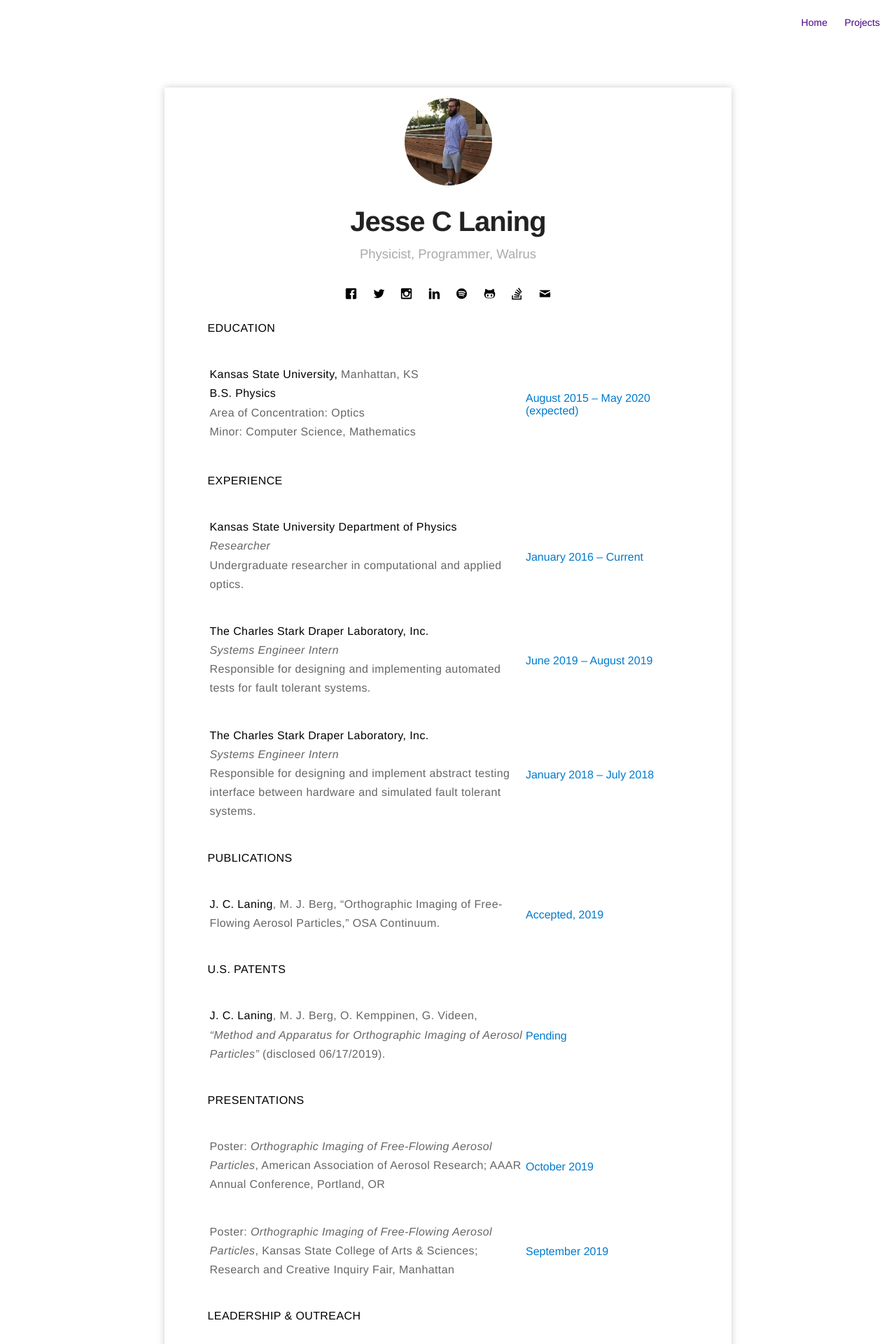
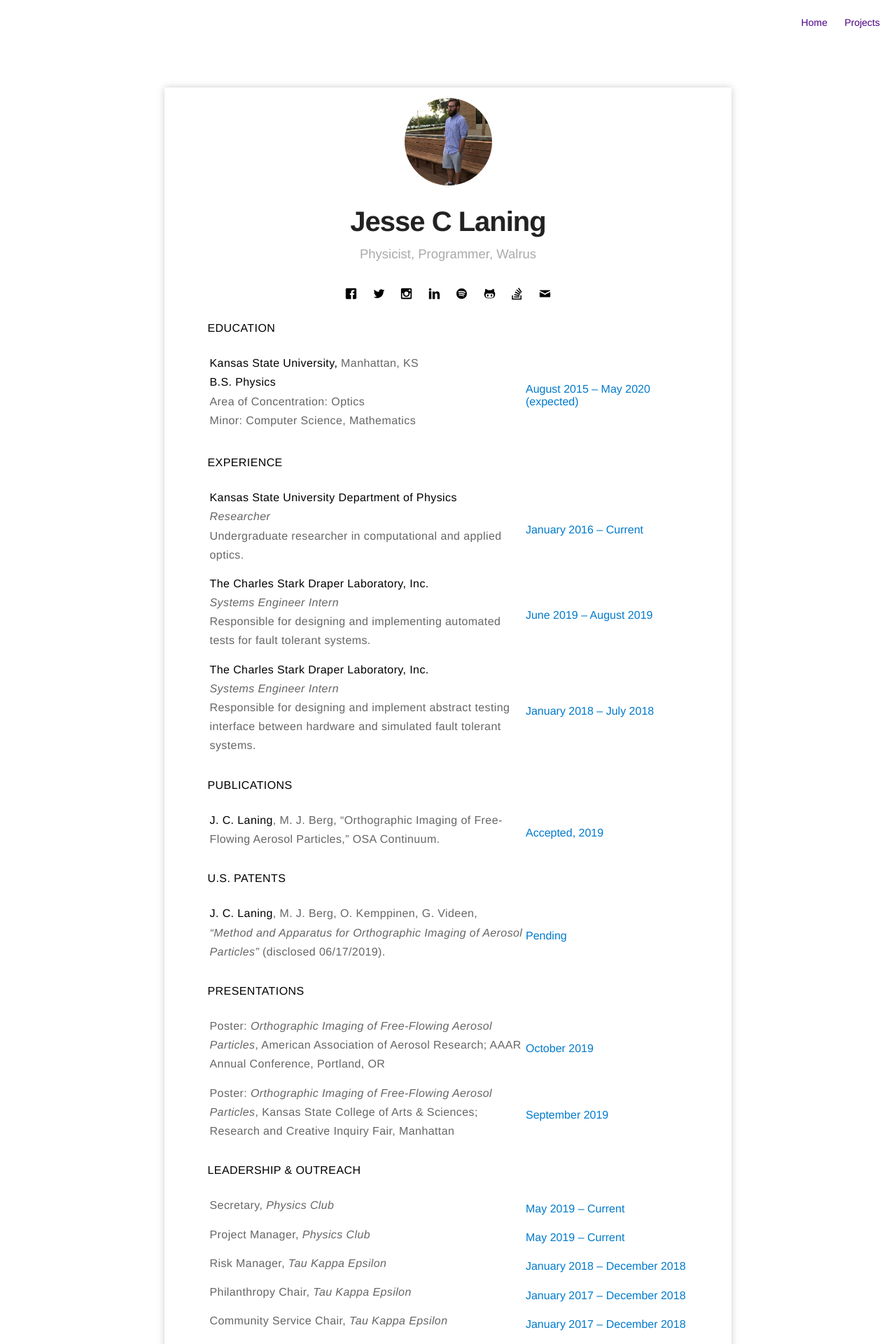
Before and after one commit to jamolnng/jamolnng.github.io, a Jekyll site: the page built from cv.html, in a window 1280 px wide. Shown: the top 1920 px of the page at 70% size. Built offline with Jekyll 4.4.1, drawn with Linux system fonts in a browser that asks for light colours; nearby versions of some CDN libraries; library files that are not in the unit come from our copies.

Commit message:
Update cv.html

```diff
--- a/cv.html
+++ b/cv.html
@@ -4,6 +4,13 @@
 layout: page
 title: CV
 ---
+<style>
+    #myp {
+        padding: 0 0 10px 0;
+        margin: 0 0 0 0;
+    }
+
+</style>
 <p>
     <strong>EDUCATION</strong>
 </p>
@@ -11,7 +18,7 @@ title: CV
     <table style="width:100%">
         <tr>
             <td>
-                <p>
+                <p id="myp">
                     <strong>Kansas State University, </strong>Manhattan, KS<br />
                     <strong>B.S. Physics</strong><br />
                     Area of Concentration: Optics<br />
@@ -27,7 +34,7 @@ title: CV
 <table style="width:100%">
     <tr>
         <td>
-            <p>
+            <p id="myp">
                 <strong>Kansas State University Department of Physics</strong><br />
                 <em>Researcher</em><br />
                 Undergraduate researcher in computational and applied optics.
@@ -37,7 +44,7 @@ title: CV
     </tr>
     <tr>
         <td>
-            <p>
+            <p id="myp">
                 <strong>The Charles Stark Draper Laboratory, Inc.</strong><br />
                 <em>Systems Engineer Intern</em><br />
                 Responsible for designing and implementing automated tests for fault tolerant systems.
@@ -47,7 +54,7 @@ title: CV
     </tr>
     <tr>
         <td>
-            <p>
+            <p id="myp">
                 <strong>The Charles Stark Draper Laboratory, Inc.</strong><br />
                 <em>Systems Engineer Intern</em><br />
                 Responsible for designing and implement abstract testing interface between hardware and simulated fault
@@ -62,7 +69,7 @@ title: CV
 <table style="width:100%">
     <tr>
         <td>
-            <p>
+            <p id="myp">
                 <strong>J. C. Laning</strong>, M. J. Berg, “Orthographic Imaging of Free-Flowing Aerosol Particles,”
                 OSA
                 Continuum.
@@ -75,7 +82,7 @@ title: CV
 <table style="width:100%">
     <tr>
         <td>
-            <p>
+            <p id="myp">
                 <strong>J. C. Laning</strong>, M. J. Berg, O. Kemppinen, G. Videen, <i>“Method and Apparatus for
                     Orthographic Imaging of Aerosol Particles”</i> (disclosed 06/17/2019).
             </p>
@@ -87,7 +94,8 @@ title: CV
 <table style="width:100%">
     <tr>
         <td>
-            <p>Poster: <i>Orthographic Imaging of Free-Flowing Aerosol Particles</i>, American Association of Aerosol
+            <p id="myp">
+                Poster: <i>Orthographic Imaging of Free-Flowing Aerosol Particles</i>, American Association of Aerosol
                 Research;
                 AAAR
                 Annual Conference, Portland, OR
@@ -97,7 +105,8 @@ title: CV
     </tr>
     <tr>
         <td>
-            <p>Poster: <i>Orthographic Imaging of Free-Flowing Aerosol Particles</i>, Kansas State College of Arts &
+            <p id="myp">
+                Poster: <i>Orthographic Imaging of Free-Flowing Aerosol Particles</i>, Kansas State College of Arts &
                 Sciences;
                 Research and Creative Inquiry Fair, Manhattan
             </p>
@@ -109,37 +118,37 @@ title: CV
 <table style="width:100%">
     <tr>
         <td>
-            <p>Secretary, <i>Physics Club</i></p>
+            <p id="myp">Secretary, <i>Physics Club</i></p>
         </td>
         <td width="34%">May 2019 &ndash; Current</td>
     </tr>
     <tr>
         <td>
-            <p>Project Manager, <i>Physics Club</i></p>
+            <p id="myp">Project Manager, <i>Physics Club</i></p>
         </td>
         <td width="34%">May 2019 &ndash; Current</td>
     </tr>
     <tr>
         <td>
-            <p>Risk Manager, <i>Tau Kappa Epsilon</i></p>
+            <p id="myp">Risk Manager, <i>Tau Kappa Epsilon</i></p>
         </td>
         <td width="34%">January 2018 &ndash; December 2018</td>
     </tr>
     <tr>
         <td>
-            <p>Philanthropy Chair, <i>Tau Kappa Epsilon</i></p>
+            <p id="myp">Philanthropy Chair, <i>Tau Kappa Epsilon</i></p>
         </td>
         <td width="34%">January 2017 &ndash; December 2018</td>
     </tr>
     <tr>
         <td>
-            <p>Community Service Chair, <i>Tau Kappa Epsilon</i></p>
+            <p id="myp">Community Service Chair, <i>Tau Kappa Epsilon</i></p>
         </td>
         <td width="34%">January 2017 &ndash; December 2018</td>
     </tr>
     <tr>
         <td>
-            <p>Secretary, <i>Tau Kappa Epsilon</i></p>
+            <p id="myp">Secretary, <i>Tau Kappa Epsilon</i></p>
         </td>
         <td width="34%">January 2017 &ndash; December 2017</td>
     </tr>
@@ -148,49 +157,49 @@ title: CV
 <table style="width:100%">
     <tr>
         <td>
-            <p>College of Arts & Sciences Research Travel Grant</p>
+            <p id="myp">College of Arts & Sciences Research Travel Grant</p>
         </td>
         <td width="34%">August 2019</td>
     </tr>
     <tr>
         <td>
-            <p>John P. Giese Memorial Scholarship</p>
+            <p id="myp">John P. Giese Memorial Scholarship</p>
         </td>
         <td width="34%">August 2019 &ndash; May 2020</td>
     </tr>
     <tr>
         <td>
-            <p>Semester Honors</p>
+            <p id="myp">Semester Honors</p>
         </td>
         <td width="34%">January 2019</td>
     </tr>
     <tr>
         <td>
-            <p>College of Arts & Sciences Research Travel Grant</p>
+            <p id="myp">College of Arts & Sciences Research Travel Grant</p>
         </td>
         <td width="34%">November 2018</td>
     </tr>
     <tr>
         <td>
-            <p>John P. Giese Memorial Scholarship</p>
+            <p id="myp">John P. Giese Memorial Scholarship</p>
         </td>
         <td width="34%">August 2017 &ndash; May 2018</td>
     </tr>
     <tr>
         <td>
-            <p>College of Arts & Sciences Research Scholarship</p>
+            <p id="myp">College of Arts & Sciences Research Scholarship</p>
         </td>
         <td width="34%">June 2016 &ndash; August 2016</td>
     </tr>
     <tr>
         <td>
-            <p>College of Arts & Sciences Research Scholarship</p>
+            <p id="myp">College of Arts & Sciences Research Scholarship</p>
         </td>
         <td width="34%">January 2016 &ndash; May 2016</td>
     </tr>
     <tr>
         <td>
-            <p>Semester Honors</p>
+            <p id="myp">Semester Honors</p>
         </td>
         <td width="34%">January 2016</td>
     </tr>
@@ -198,18 +207,28 @@ title: CV
 <p><strong>MEMBERSHIPS</strong></p>
 <table style="width:100%">
     <tr>
-        <td>American Association for Aerosol Research</td>
+        <td>
+            <p id="myp">American Association for Aerosol Research</p>
+        </td>
     </tr>
     <tr>
-        <td>K-State Physics Club</td>
+        <td>
+            <p id="myp">K-State Physics Club</p>
+        </td>
     </tr>
     <tr>
-        <td>American Association of Agriculture and Biological Engineers</td>
+        <td>
+            <p id="myp">American Association of Agriculture and Biological Engineers</p>
+        </td>
     </tr>
     <tr>
-        <td>Fountain Wars Engineering Design Team</td>
+        <td>
+            <p id="myp">Fountain Wars Engineering Design Team</p>
+        </td>
     </tr>
     <tr>
-        <td>Tau Kappa Epsilon Fraternity</td>
+        <td>
+            <p id="myp">Tau Kappa Epsilon Fraternity</p>
+        </td>
     </tr>
 </table>
```
